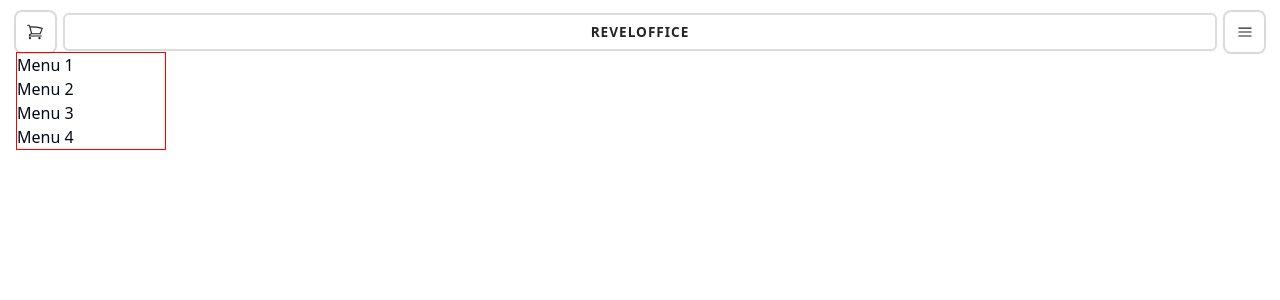
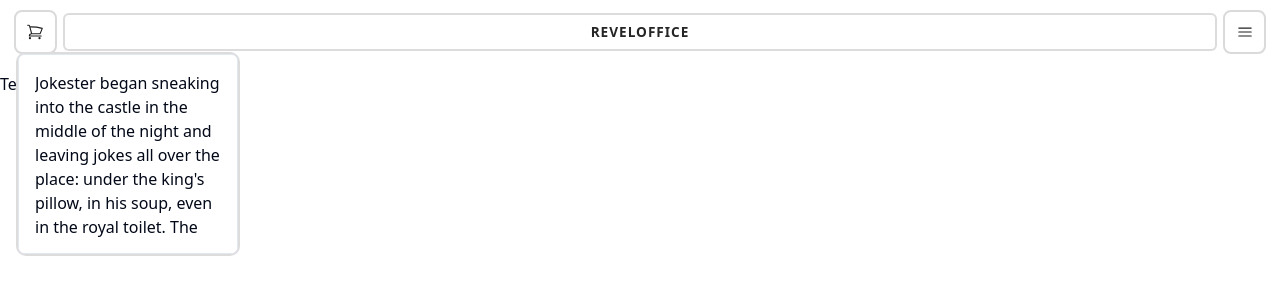
Before and after one commit to suleiman-hamza/RevelOffice, a Vue app: page /test in a window 1280 px wide. Both pictures are taken after a click on the button 35 px from the left and 32 px from the top of the page. Shown: the top 300 px of the page. Built offline with nearby package versions, Linux system fonts and the light colour scheme.

Commit message:
[feat]: cart ui + scroll area

```diff
--- a/src/Views/Testroute.vue
+++ b/src/Views/Testroute.vue
@@ -1,3 +1,11 @@
 <template>
-    <h2>Testing router</h2>
+    <section>
+        <h2>Testing router</h2>
+    </section>
 </template>
+
+<style scoped>
+section {
+    padding-top: 4.5rem;
+}
+</style>
--- a/src/components/Header.vue
+++ b/src/components/Header.vue
@@ -6,12 +6,17 @@
                 <path stroke-linecap="round" stroke-linejoin="round" d="M2.25 3h1.386c.51 0 .955.343 1.087.835l.383 1.437M7.5 14.25a3 3 0 0 0-3 3h15.75m-12.75-3h11.218c1.121-2.3 2.1-4.684 2.924-7.138a60.114 60.114 0 0 0-16.536-1.84M7.5 14.25 5.106 5.272M6 20.25a.75.75 0 1 1-1.5 0 .75.75 0 0 1 1.5 0Zm12.75 0a.75.75 0 1 1-1.5 0 .75.75 0 0 1 1.5 0Z" />
             </svg>
             </Button>
-            <ul class="nav-menu" v-if="openMenu">
-                <li>Menu 1</li>
-                <li>Menu 2</li>
-                <li>Menu 3</li>
-                <li>Menu 4</li>
-            </ul>
+            <div class="nav-menu" v-if="openMenu">
+                <ScrollArea class="h-[200px] w-[220px] rounded-md border p-4">
+                    Jokester began sneaking into the castle in the middle of the night and leaving
+                    jokes all over the place: under the king's pillow, in his soup, even in the
+                    royal toilet. The king was furious, but he couldn't seem to stop Jokester. And
+                    then, one day, the people of the kingdom discovered that the jokes left by
+                    Jokester were so funny that they couldn't help but laugh. And once they
+                    started laughing, they couldn't stop.
+                </ScrollArea>
+            </div>
+
         </div>
 
         <span class="logo rounded-md">REVELOFFICE</span>
@@ -37,6 +42,7 @@
 <script setup>
 import { onClickOutside } from '@vueuse/core'
 import { Button } from '@/components/ui/button'
+import { ScrollArea } from '@/components/ui/scroll-area'
 import { ref, watch } from 'vue'
 import { useRoute, useRouter } from 'vue-router'
 const route = useRoute()
@@ -124,8 +130,9 @@ function toggleMenu() {
 }
 .nav-menu {
     position: absolute;
-    width: 150px;
-    border: 1px solid red;
+    border: 2px solid rgba(128, 128, 128, 0.274);
+    background-color: #fff;
+    border-radius: 10px;
 }
 .hamburgerControl {
     /* position: relative; */
--- /dev/null
+++ b/src/components/ui/scroll-area/ScrollArea.vue
@@ -0,0 +1,38 @@
+<script setup>
+import { cn } from '@/lib/utils';
+import {
+  ScrollAreaCorner,
+  ScrollAreaRoot,
+  ScrollAreaViewport,
+} from 'radix-vue';
+import { computed } from 'vue';
+import ScrollBar from './ScrollBar.vue';
+
+const props = defineProps({
+  type: { type: String, required: false },
+  dir: { type: String, required: false },
+  scrollHideDelay: { type: Number, required: false },
+  asChild: { type: Boolean, required: false },
+  as: { type: null, required: false },
+  class: { type: null, required: false },
+});
+
+const delegatedProps = computed(() => {
+  const { class: _, ...delegated } = props;
+
+  return delegated;
+});
+</script>
+
+<template>
+  <ScrollAreaRoot
+    v-bind="delegatedProps"
+    :class="cn('relative overflow-hidden', props.class)"
+  >
+    <ScrollAreaViewport class="h-full w-full rounded-[inherit]">
+      <slot />
+    </ScrollAreaViewport>
+    <ScrollBar />
+    <ScrollAreaCorner />
+  </ScrollAreaRoot>
+</template>
--- /dev/null
+++ b/src/components/ui/scroll-area/ScrollBar.vue
@@ -0,0 +1,37 @@
+<script setup>
+import { cn } from '@/lib/utils';
+import { ScrollAreaScrollbar, ScrollAreaThumb } from 'radix-vue';
+import { computed } from 'vue';
+
+const props = defineProps({
+  orientation: { type: String, required: false, default: 'vertical' },
+  forceMount: { type: Boolean, required: false },
+  asChild: { type: Boolean, required: false },
+  as: { type: null, required: false },
+  class: { type: null, required: false },
+});
+
+const delegatedProps = computed(() => {
+  const { class: _, ...delegated } = props;
+
+  return delegated;
+});
+</script>
+
+<template>
+  <ScrollAreaScrollbar
+    v-bind="delegatedProps"
+    :class="
+      cn(
+        'flex touch-none select-none transition-colors',
+        orientation === 'vertical' &&
+          'h-full w-2.5 border-l border-l-transparent p-px',
+        orientation === 'horizontal' &&
+          'h-2.5 flex-col border-t border-t-transparent p-px',
+        props.class,
+      )
+    "
+  >
+    <ScrollAreaThumb class="relative flex-1 rounded-full bg-border" />
+  </ScrollAreaScrollbar>
+</template>
--- /dev/null
+++ b/src/components/ui/scroll-area/index.js
@@ -0,0 +1,2 @@
+export { default as ScrollArea } from './ScrollArea.vue';
+export { default as ScrollBar } from './ScrollBar.vue';
```
